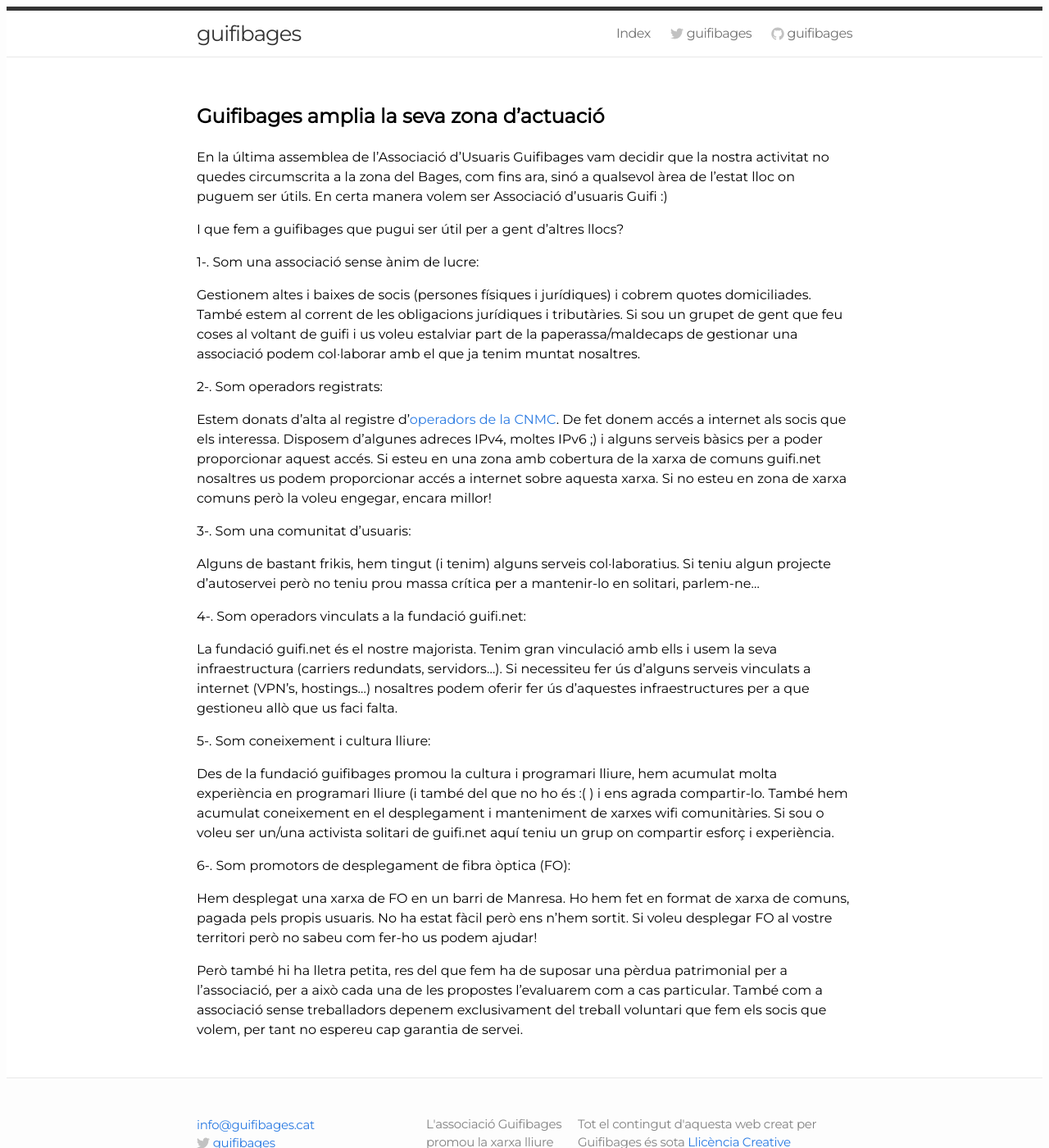
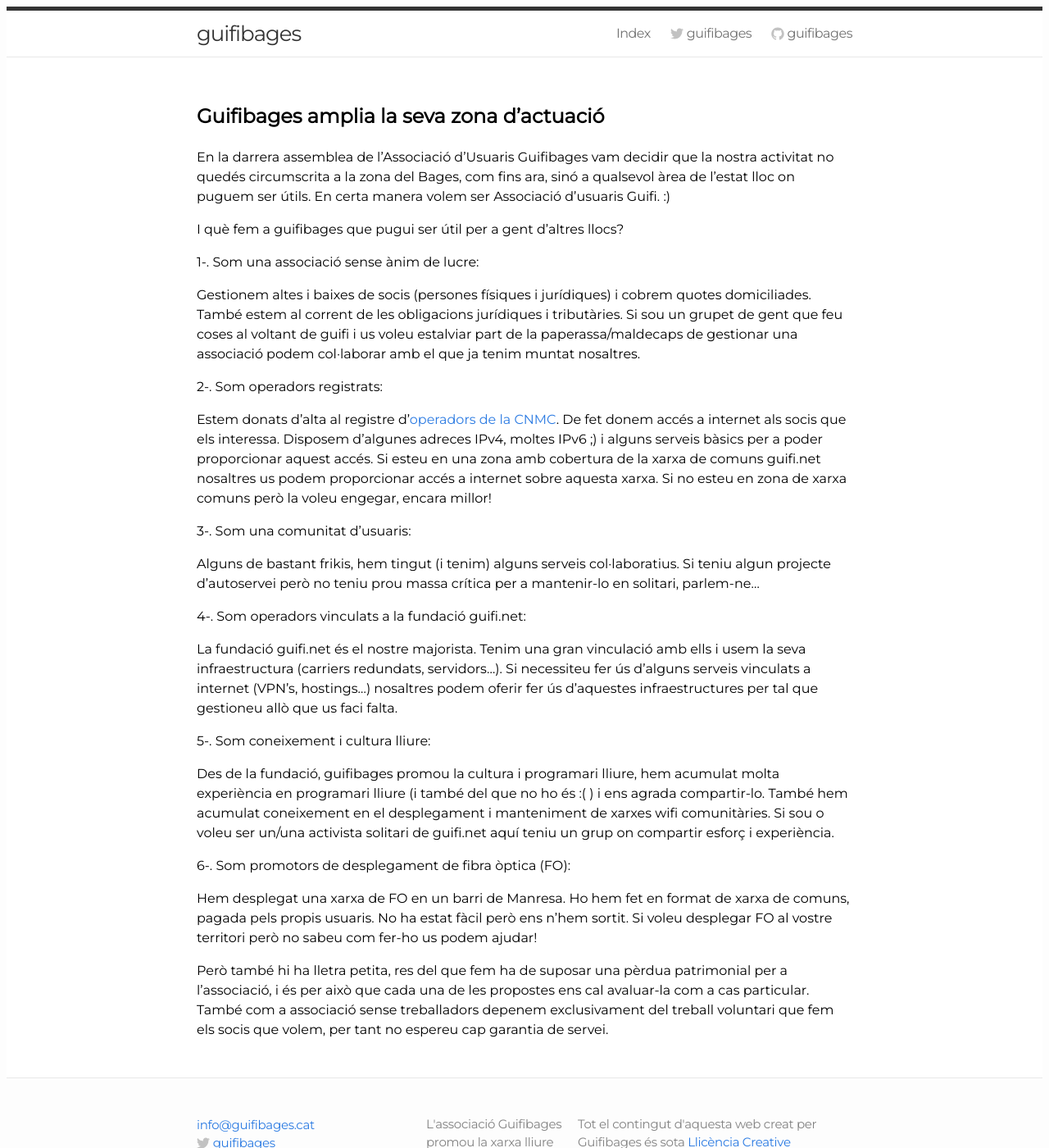
Before and after one commit to guifibages/guifibages.github.io, a Jekyll site: the page built from doc/associacio/comunicacio/ampliacioguifibages.md, in a window 1280 px wide and 1400 px high. Shown: the whole window at 82% size. Built offline with Jekyll 4.4.1, drawn with Linux system fonts in a browser that asks for light colours; our own code applies the rules of GitHub Pages for plain Markdown files.

Commit message:
revisió d'algunes faltetes del document

```diff
--- a/doc/associacio/comunicacio/ampliacioguifibages.md
+++ b/doc/associacio/comunicacio/ampliacioguifibages.md
@@ -3,9 +3,9 @@
 ---
 ## Guifibages amplia la seva zona d'actuació
 
-En la última assemblea de l'Associació d'Usuaris Guifibages vam decidir que la nostra activitat no quedes circumscrita a la zona del Bages, com fins ara, sinó a qualsevol àrea de l'estat lloc on puguem ser útils. En certa manera volem ser Associació d'usuaris Guifi :)
+En la darrera assemblea de l'Associació d'Usuaris Guifibages vam decidir que la nostra activitat no quedés circumscrita a la zona del Bages, com fins ara, sinó a qualsevol àrea de l'estat lloc on puguem ser útils. En certa manera volem ser Associació d'usuaris Guifi. :)
 
-I que fem a guifibages que pugui ser útil per a gent d'altres llocs?
+I què fem a guifibages que pugui ser útil per a gent d'altres llocs?
 
 1-. Som una associació sense ànim de lucre:
 
@@ -21,14 +21,14 @@
 
 4-. Som operadors vinculats a la fundació guifi.net:
 
-La fundació guifi.net és el nostre majorista. Tenim gran vinculació amb ells i usem la seva infraestructura (carriers redundats, servidors...). Si necessiteu fer ús d'alguns serveis vinculats a internet (VPN's, hostings...) nosaltres podem oferir fer ús d'aquestes infraestructures per a que gestioneu allò que us faci falta.
+La fundació guifi.net és el nostre majorista. Tenim una gran vinculació amb ells i usem la seva infraestructura (carriers redundats, servidors...). Si necessiteu fer ús d'alguns serveis vinculats a internet (VPN's, hostings...) nosaltres podem oferir fer ús d'aquestes infraestructures per tal que gestioneu allò que us faci falta.
 
 5-. Som coneixement i cultura lliure:
 
-Des de la fundació guifibages promou la cultura i programari lliure, hem acumulat molta experiència en programari lliure (i també del que no ho és :( ) i ens agrada compartir-lo. També hem acumulat coneixement en el desplegament i manteniment de xarxes wifi comunitàries. Si sou o voleu ser un/una activista solitari de guifi.net aquí teniu un grup on compartir esforç i experiència.
+Des de la fundació, guifibages promou la cultura i programari lliure, hem acumulat molta experiència en programari lliure (i també del que no ho és :( ) i ens agrada compartir-lo. També hem acumulat coneixement en el desplegament i manteniment de xarxes wifi comunitàries. Si sou o voleu ser un/una activista solitari de guifi.net aquí teniu un grup on compartir esforç i experiència.
 
 6-. Som promotors de desplegament de fibra òptica (FO):
 
 Hem desplegat una xarxa de FO en un barri de Manresa. Ho hem fet en format de xarxa de comuns, pagada pels propis usuaris. No ha estat fàcil però ens n'hem sortit. Si voleu desplegar FO al vostre territori però no sabeu com fer-ho us podem ajudar!
 
-Però també hi ha lletra petita, res del que fem ha de suposar una pèrdua patrimonial per a l'associació, per a això cada una de les propostes l'evaluarem com a cas particular. També com a associació sense treballadors depenem exclusivament del treball voluntari que fem els socis que volem, per tant no espereu cap garantia de servei.
+Però també hi ha lletra petita, res del que fem ha de suposar una pèrdua patrimonial per a l'associació, i és per això que cada una de les propostes ens cal avaluar-la com a cas particular. També com a associació sense treballadors depenem exclusivament del treball voluntari que fem els socis que volem, per tant no espereu cap garantia de servei.
```
